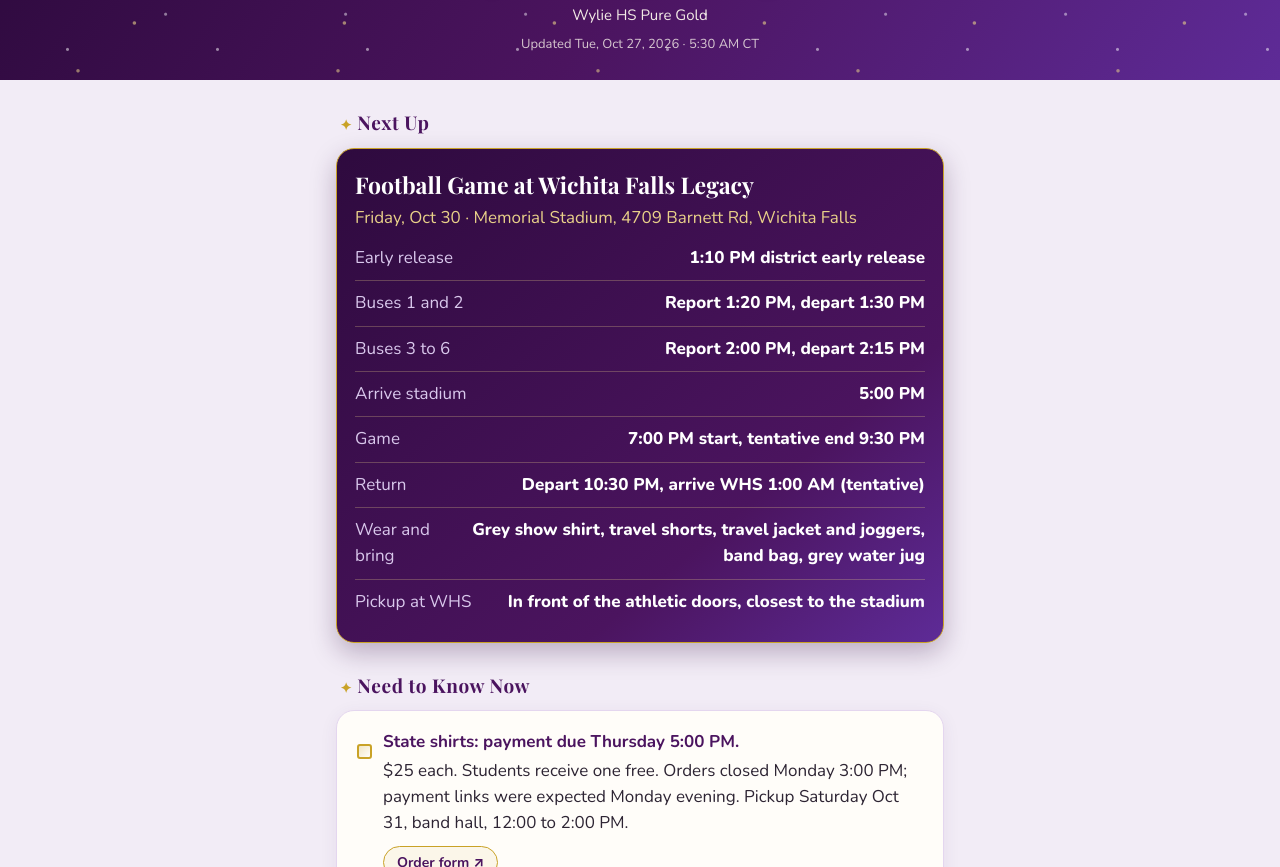
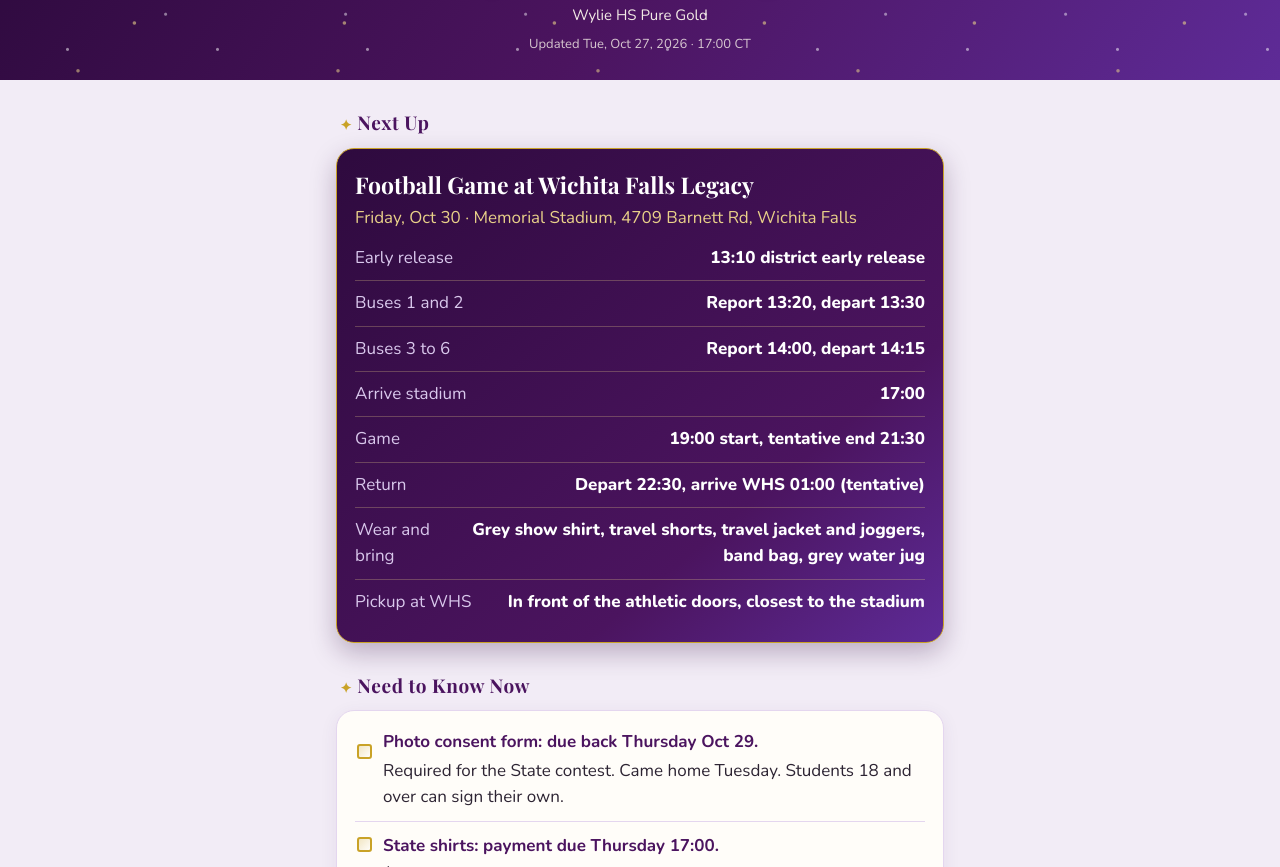
Before and after one commit to bparish0619-cyber/wylie-colorguard-digest, a plain HTML site: page index.html in a window 1280 px wide. Shown: the part 85-952 px from the top of the page. Drawn offline with nearby package versions, Linux system fonts and the light colour scheme.

Commit message:
Refresh colorguard digest

```diff
--- a/index.html
+++ b/index.html
@@ -148,7 +148,7 @@
 <header>
   <h1><span class="sp tw">&#10022;</span> Wylie Colorguard Digest <span class="sp tw2">&#10022;</span></h1>
   <p>Wylie HS Pure Gold</p>
-  <p id="updated">Updated Tue, Oct 27, 2026 &middot; 5:30 AM CT</p>
+  <p id="updated">Updated Tue, Oct 27, 2026 &middot; 17:00 CT</p>
 </header>
 
 <div class="wrap">
@@ -163,12 +163,12 @@
     <p class="event">Football Game at Wichita Falls Legacy</p>
     <p class="where">Friday, Oct 30 &middot; Memorial Stadium, 4709 Barnett Rd, Wichita Falls</p>
     <ul class="facts">
-      <li><span class="k">Early release</span><span class="v">1:10 PM district early release</span></li>
-      <li><span class="k">Buses 1 and 2</span><span class="v">Report 1:20 PM, depart 1:30 PM</span></li>
-      <li><span class="k">Buses 3 to 6</span><span class="v">Report 2:00 PM, depart 2:15 PM</span></li>
-      <li><span class="k">Arrive stadium</span><span class="v">5:00 PM</span></li>
-      <li><span class="k">Game</span><span class="v">7:00 PM start, tentative end 9:30 PM</span></li>
-      <li><span class="k">Return</span><span class="v">Depart 10:30 PM, arrive WHS 1:00 AM (tentative)</span></li>
+      <li><span class="k">Early release</span><span class="v">13:10 district early release</span></li>
+      <li><span class="k">Buses 1 and 2</span><span class="v">Report 13:20, depart 13:30</span></li>
+      <li><span class="k">Buses 3 to 6</span><span class="v">Report 14:00, depart 14:15</span></li>
+      <li><span class="k">Arrive stadium</span><span class="v">17:00</span></li>
+      <li><span class="k">Game</span><span class="v">19:00 start, tentative end 21:30</span></li>
+      <li><span class="k">Return</span><span class="v">Depart 22:30, arrive WHS 01:00 (tentative)</span></li>
       <li><span class="k">Wear and bring</span><span class="v">Grey show shirt, travel shorts, travel jacket and joggers, band bag, grey water jug</span></li>
       <li><span class="k">Pickup at WHS</span><span class="v">In front of the athletic doors, closest to the stadium</span></li>
     </ul>
@@ -179,11 +179,12 @@
   <h2><span class="sp">&#10022;</span> Need to Know Now</h2>
   <div class="card">
     <ul class="checks">
-      <li><b class="hl">State shirts: payment due Thursday 5:00 PM.</b><span class="sub">$25 each. Students receive one free. Orders closed Monday 3:00 PM; payment links were expected Monday evening. Pickup Saturday Oct 31, band hall, 12:00 to 2:00 PM.</span><span class="links"><a href="https://forms.gle/CLFAmy9fRcaDT7pH6">Order form</a></span></li>
+      <li><b class="hl">Photo consent form: due back Thursday Oct 29.</b><span class="sub">Required for the State contest. Came home Tuesday. Students 18 and over can sign their own.</span></li>
+      <li><b class="hl">State shirts: payment due Thursday 17:00.</b><span class="sub">$25 each. Students receive one free. Orders closed Monday 15:00; payment link still not posted. Pickup Saturday Oct 31, band hall, 12:00 to 14:00.</span><span class="links"><a href="https://forms.gle/CLFAmy9fRcaDT7pH6">Order form</a></span></li>
       <li><b class="hl">State bound, confirmed Oct 25.</b><span class="sub">Leave Sunday morning &middot; Perform Monday morning &middot; Finals Tuesday &middot; Excused Monday and Tuesday.</span></li>
       <li><b class="hl">State trip: hotel and full schedule still coming.</b><span class="sub">More info expected this week.</span></li>
       <li><b class="hl">Sectionals are OFF this week and next.</b><span class="sub">Indoor audition dates have not been posted yet.</span></li>
-      <li><b class="hl">Rehearsals this week.</b><span class="sub">Mon 8:15 AM &middot; Tue 7:00 AM &middot; Wed 8:15 AM &middot; Thu 7:00 AM &middot; Fri 7:00 AM.</span></li>
+      <li><b class="hl">Rehearsals this week.</b><span class="sub">Mon 08:15 &middot; Tue 07:00 &middot; Wed 08:15 &middot; Thu 07:00 &middot; Fri 07:00.</span></li>
       <li><b class="hl">Friday pep rally wear.</b><span class="sub">Grey show shirt, section shirt, or senior jersey.</span></li>
     </ul>
   </div>
@@ -205,9 +206,9 @@
   <h2><span class="sp">&#10022;</span> Coming Up</h2>
   <div class="card">
     <ul class="soon">
-      <li><span class="d">Fri Oct 30</span><span>Football Game at Wichita Falls Legacy, Memorial Stadium. Game at 7:00 PM, return to WHS about 1:00 AM.</span></li>
-      <li><span class="d">Sat Oct 31</span><span>State shirt pickup, band hall, 12:00 to 2:00 PM.</span></li>
-      <li><span class="d">Sun Nov 1</span><span>State send-off, line up in front of WHS along Antilley Road. Buses depart in the morning: post text says 8:00 AM, flyer says 8:30 AM, time to confirm. Clocks fall back at 2:00 AM that morning.</span></li>
+      <li><span class="d">Fri Oct 30</span><span>Football Game at Wichita Falls Legacy, Memorial Stadium. Game at 19:00, return to WHS about 01:00.</span></li>
+      <li><span class="d">Sat Oct 31</span><span>State shirt pickup, band hall, 12:00 to 14:00.</span></li>
+      <li><span class="d">Sun Nov 1</span><span>State send-off, line up in front of WHS along Antilley Road. Buses depart in the morning: post text says 08:00, flyer says 08:30, time to confirm. Clocks fall back at 02:00 that morning.</span></li>
       <li><span class="d">Nov 2-3</span><span>UIL State Marching Contest, Alamodome, San Antonio. Confirmed advancing.</span></li>
       <li><span class="d">Fri Nov 6</span><span>Home Football Game vs Abilene Cooper.</span></li>
       <li><span class="d">Nov 7-8</span><span>BOA San Antonio trip, Alamodome. Performs Saturday, returns Sunday.</span></li>
@@ -219,7 +220,7 @@
   <h2><span class="sp">&#10022;</span> Volunteers &amp; Sign-Ups</h2>
   <div class="card">
     <ul class="soon">
-      <li><span class="d">Thu Oct 29</span><span>Bake sale fundraiser, East Junior High cafeteria, 5:30 to 7:30 PM. Donate homemade baked goods or help run it.<span class="links"><a href="https://www.signupgenius.com/go/30E0C4EA9AD2EA4FD0-66489034-wylie">Sign up</a></span></span></li>
+      <li><span class="d">Thu Oct 29</span><span>Bake sale fundraiser, East Junior High cafeteria, 17:30 to 19:30. Donate homemade baked goods or help run it.<span class="links"><a href="https://www.signupgenius.com/go/30E0C4EA9AD2EA4FD0-66489034-wylie">Sign up</a></span></span></li>
       <li><span class="d">BOA rooms</span><span>Reserve rooms for the San Antonio trip (Nov 7-8).<span class="links"><a href="https://www.signupgenius.com/go/70A0D4DA5AA2CA0FE3-65515527-girls#/">Room sign-up</a></span></span></li>
       <li><span class="d">Chaperones</span><span>No chaperone asks posted right now. New asks will show up here.</span></li>
     </ul>
```
